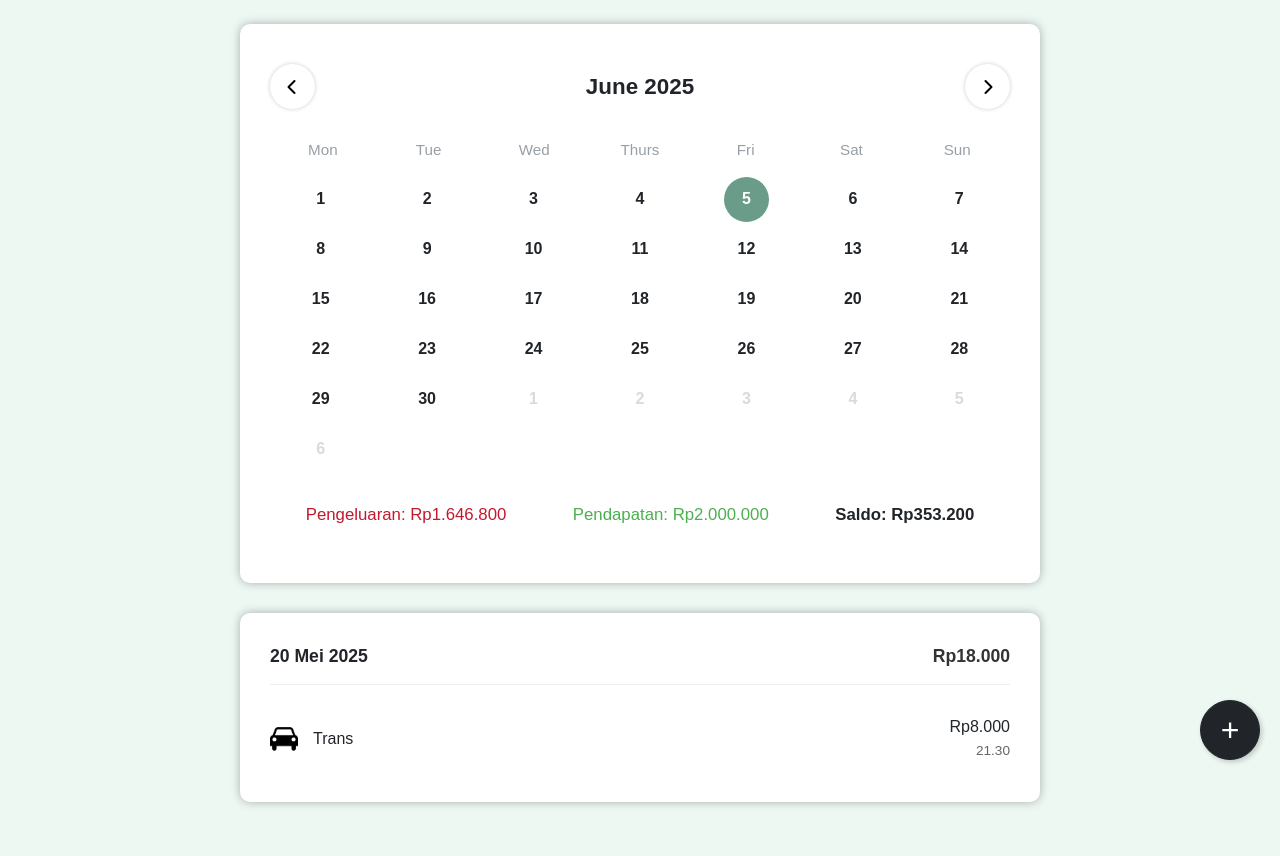
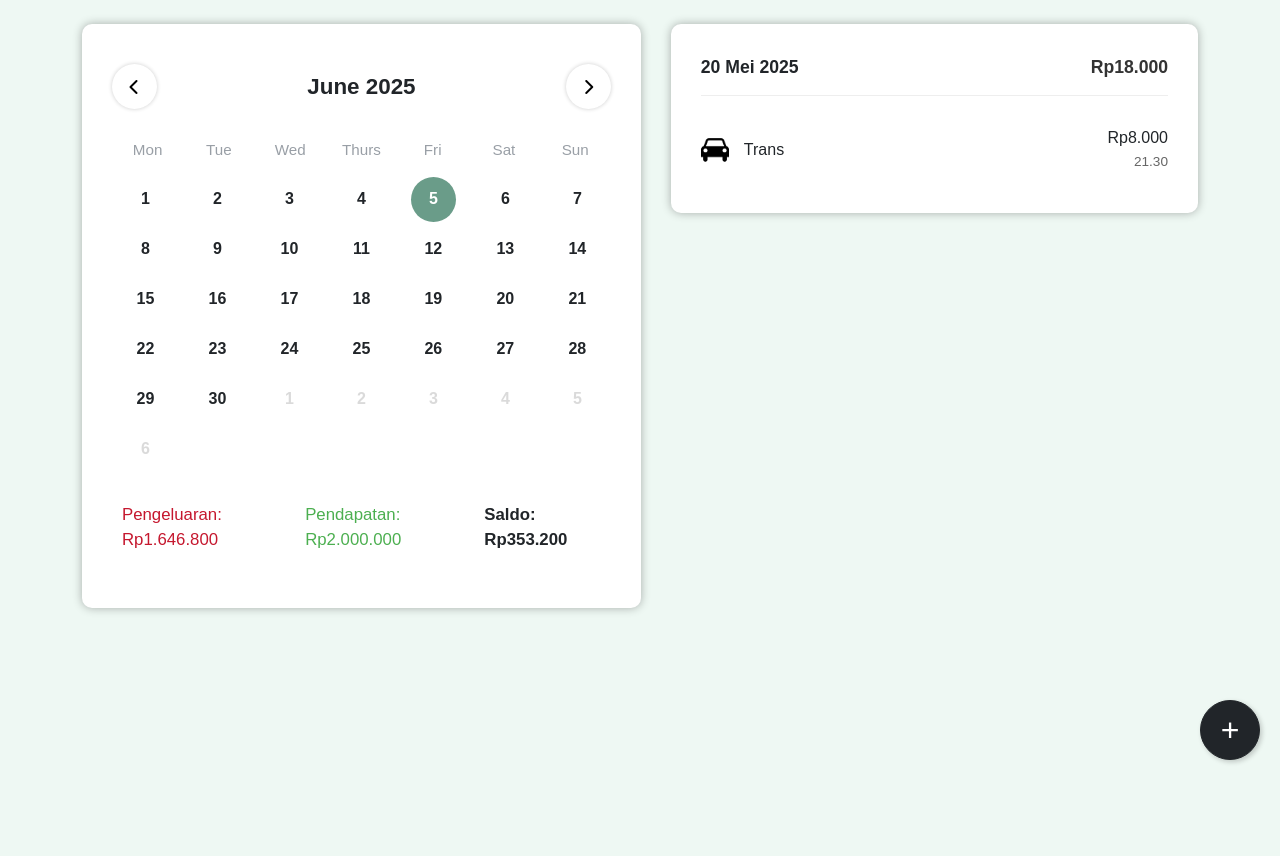
Before and after one commit to Vlad401-del/KalenderCashier, a PHP site: template resources/views/Calendar.html in a window 1280 px wide. After the commit the page ends 764 px from the top, so only its background shows below. Run offline with PHP 8.4, Linux system fonts and the light colour scheme; the template is opened without the code that fills it, so the values that code supplies are empty.

Commit message:
Add files via upload

```diff
--- a/resources/css/styleCalendar.css
+++ b/resources/css/styleCalendar.css
@@ -275,6 +275,15 @@ main.container {
 
 /* Desktop/Laptop */
 @media (min-width: 1024px) {
+
+  main.container {
+    flex-direction: row;
+    /* ganti tujuan */
+    align-items: flex-start;
+    justify-content: center;
+    gap: 30px;
+  }
+
   .calendar,
   .description__container {
     max-width: 800px;
```
